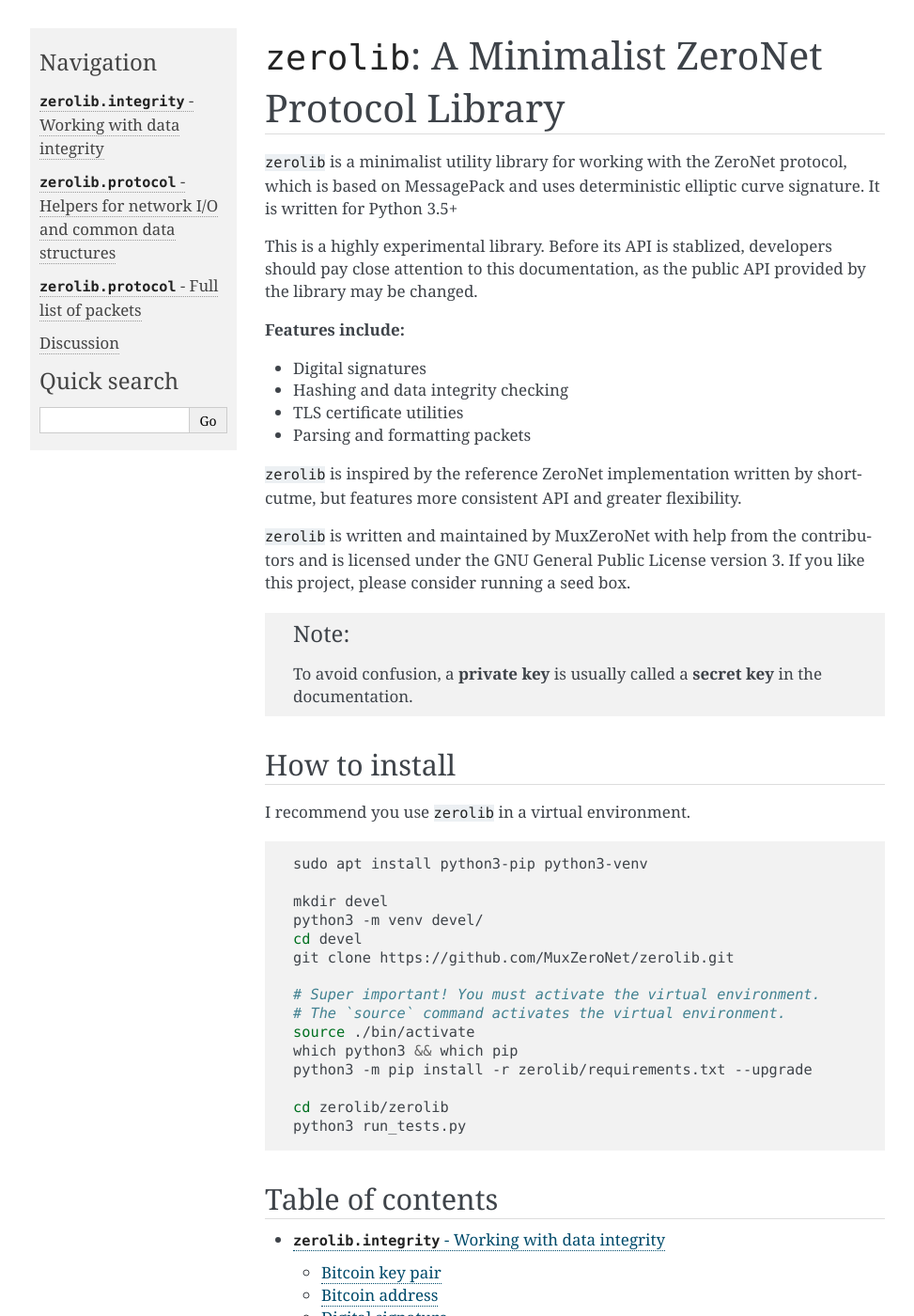
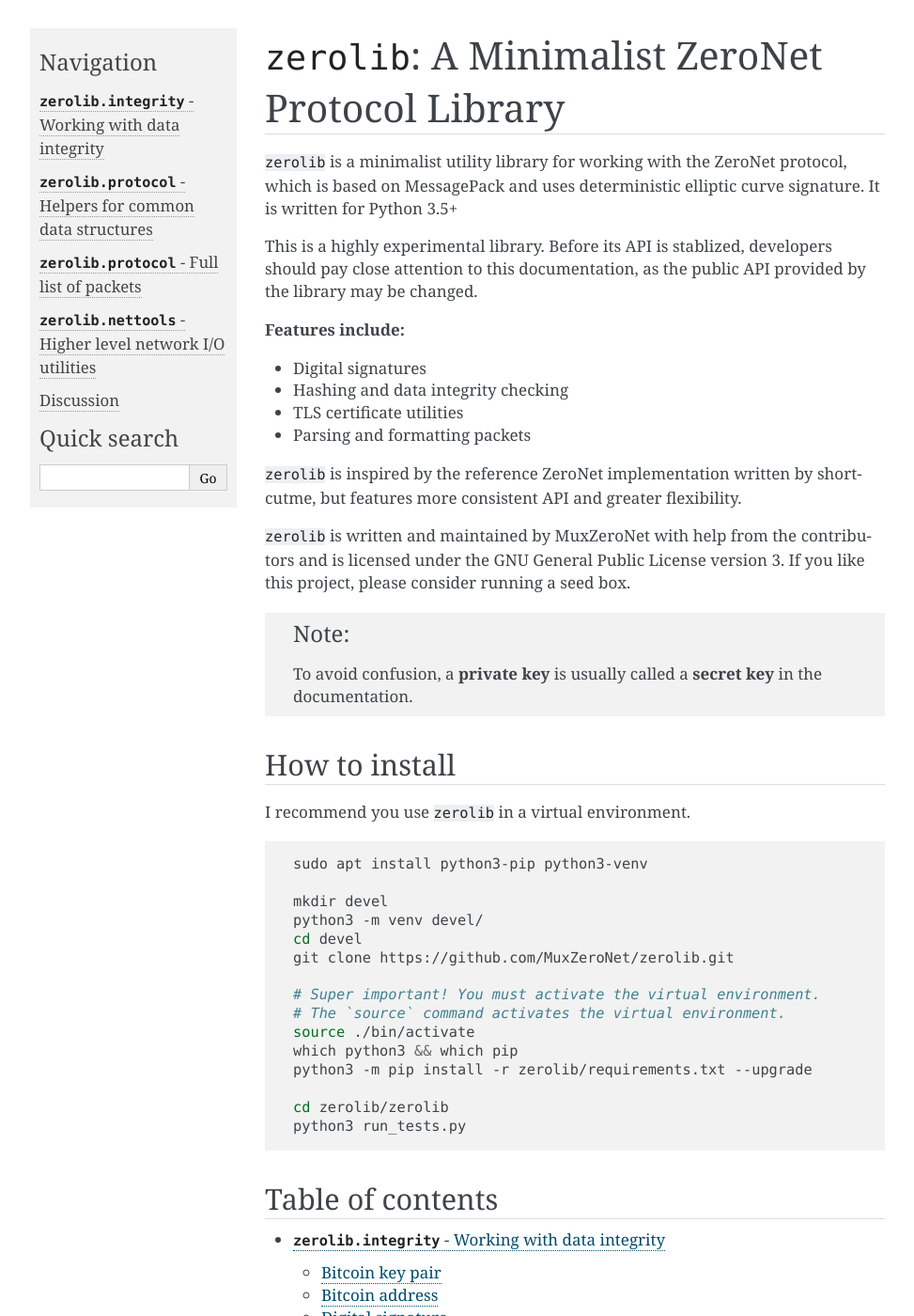
Before and after one commit to MuxZeroNet/zerolib, a Sphinx documentation site: the page built from docs/index.rst, in a window 1280 px wide and 1400 px high. Shown: the whole window at 94% size, without its empty margins (138-1111 px from the left). Built offline with Sphinx 7.4.7, drawn with Linux system fonts in a browser that asks for light colours; formulas are drawn with MathJax 3; pages that are not in the unit, such as notebooks, are missing from menus; some of the changed text lies outside the part shown.

Commit message:
Add nettools docs

```diff
--- a/docs/index.rst
+++ b/docs/index.rst
@@ -53,4 +53,5 @@
     reference/integrity
     reference/protocol
     reference/protocol.packets
+    reference/nettools
     discussion/index
--- a/docs/reference/protocol.rst
+++ b/docs/reference/protocol.rst
@@ -1,5 +1,5 @@
-``zerolib.protocol`` - Helpers for network I/O and common data structures
-=========================================================================
+``zerolib.protocol`` - Helpers for common data structures
+=========================================================
 
 This module offers functions for parsing packets and classes representing common data structures used in the ZeroNet protocol.
 
```
Also changed, not shown: docs/reference/nettools.rst (added, +25 -0 lines).
